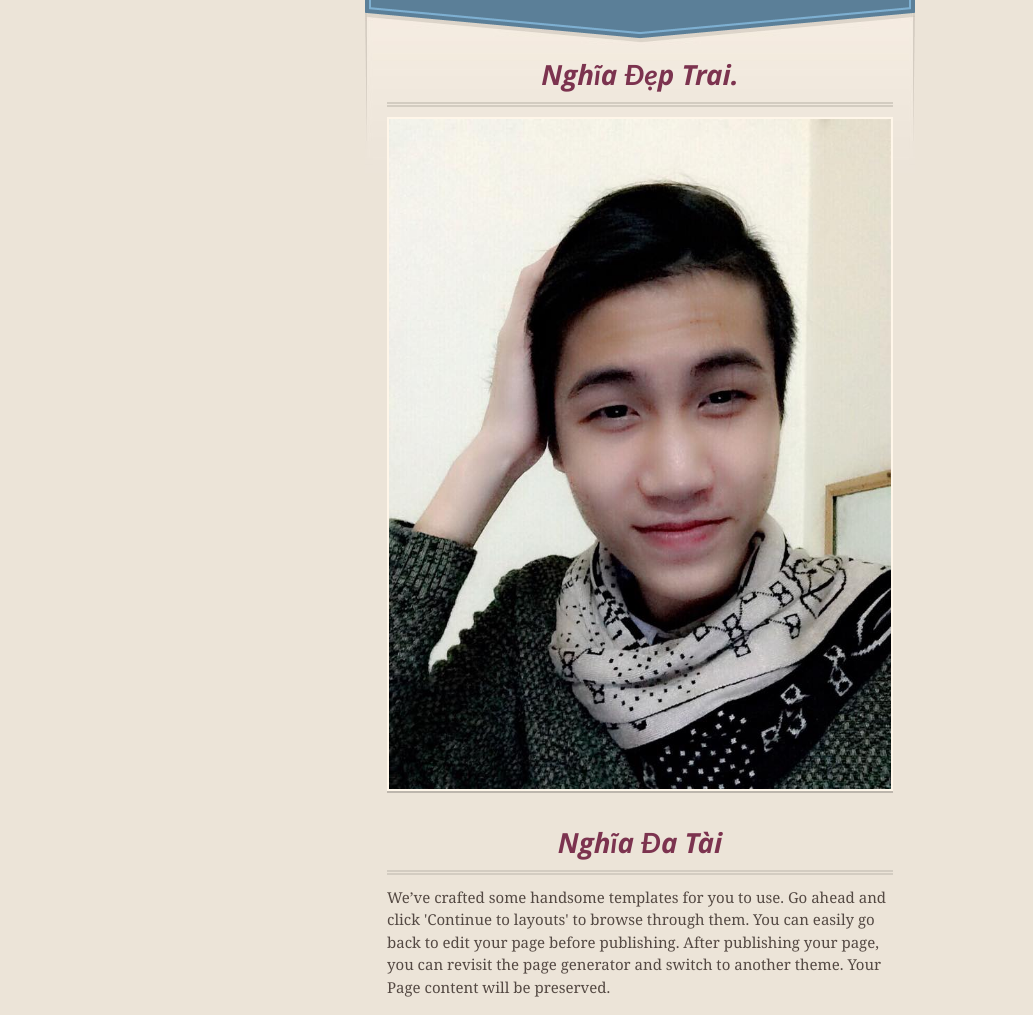
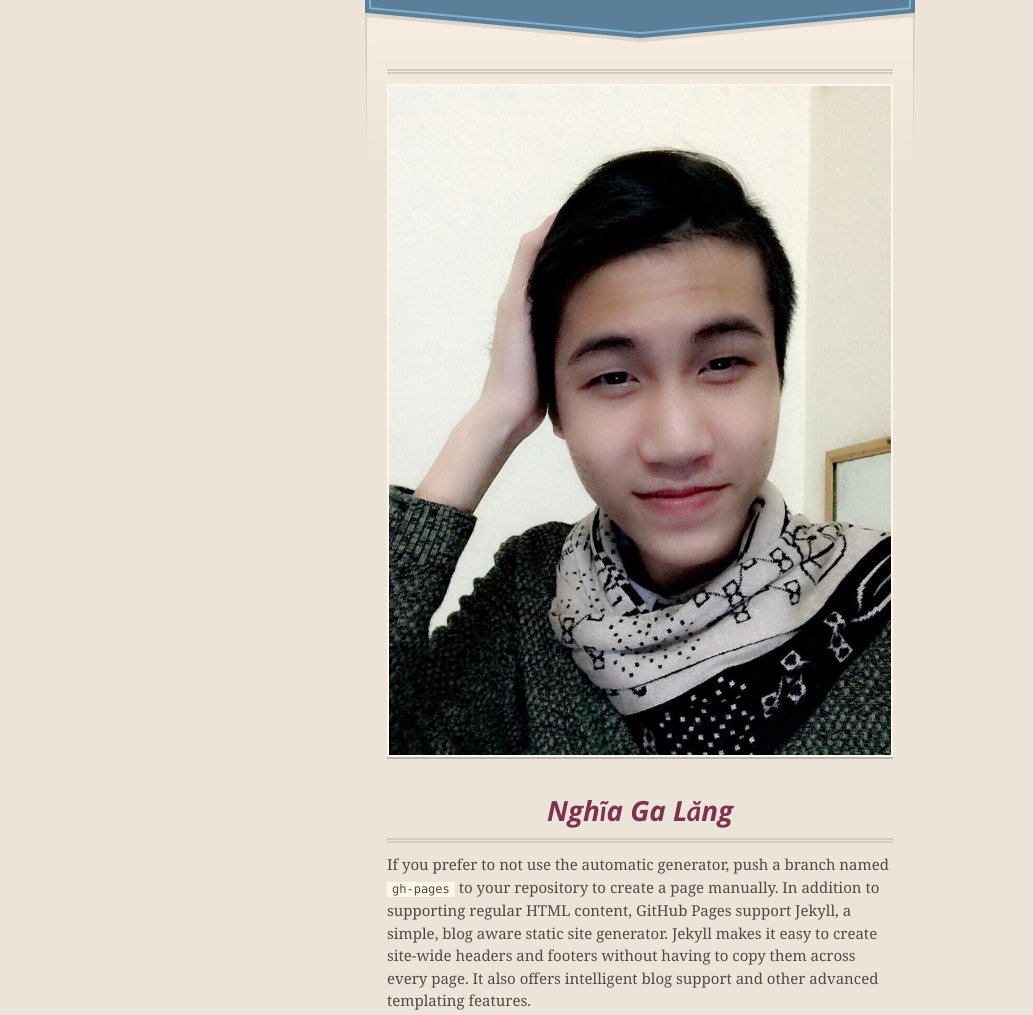
Before and after one commit to baoanhboy9/baoanhboy9.github.io, a plain HTML site: page index.html in a window 1280 px wide. Shown: the part 172-1187 px from the top of the page, without its empty margins (0-1033 px from the left). Drawn offline with nearby package versions, Linux system fonts and the light colour scheme.

Commit message:
Update index.html

```diff
--- a/index.html
+++ b/index.html
@@ -45,15 +45,13 @@
 
 
       <section id="main_content">
-        <h3>
-<a id="Nghĩa-Đẹp-Trai" class="anchor" href="#welcome-to-github-pages" aria-hidden="true"><span aria-hidden="true" class="octicon octicon-link"></span></a>Nghĩa Đẹp Trai.</h3>
+        <h3><a href=https://www.facebook.com/tit.to.522>
+</h3>
 
-<img src="images/12512620_1729795993899541_262264808317425710_n.jpg"/>
 
-<h3>
-<a id="designer-templates" class="anchor" href="#designer-templates" aria-hidden="true"><span aria-hidden="true" class="octicon octicon-link"></span></a>Nghĩa Đa Tài</h3>
 
-<p>We’ve crafted some handsome templates for you to use. Go ahead and click 'Continue to layouts' to browse through them. You can easily go back to edit your page before publishing. After publishing your page, you can revisit the page generator and switch to another theme. Your Page content will be preserved.</p>
+<h3><img src=images/12512620_1729795993899541_262264808317425710_n.jpg>
+</h3>
 
 <h3>
 <a id="creating-pages-manually" class="anchor" href="#creating-pages-manually" aria-hidden="true"><span aria-hidden="true" class="octicon octicon-link"></span></a>Nghĩa Ga Lăng</h3>
```
